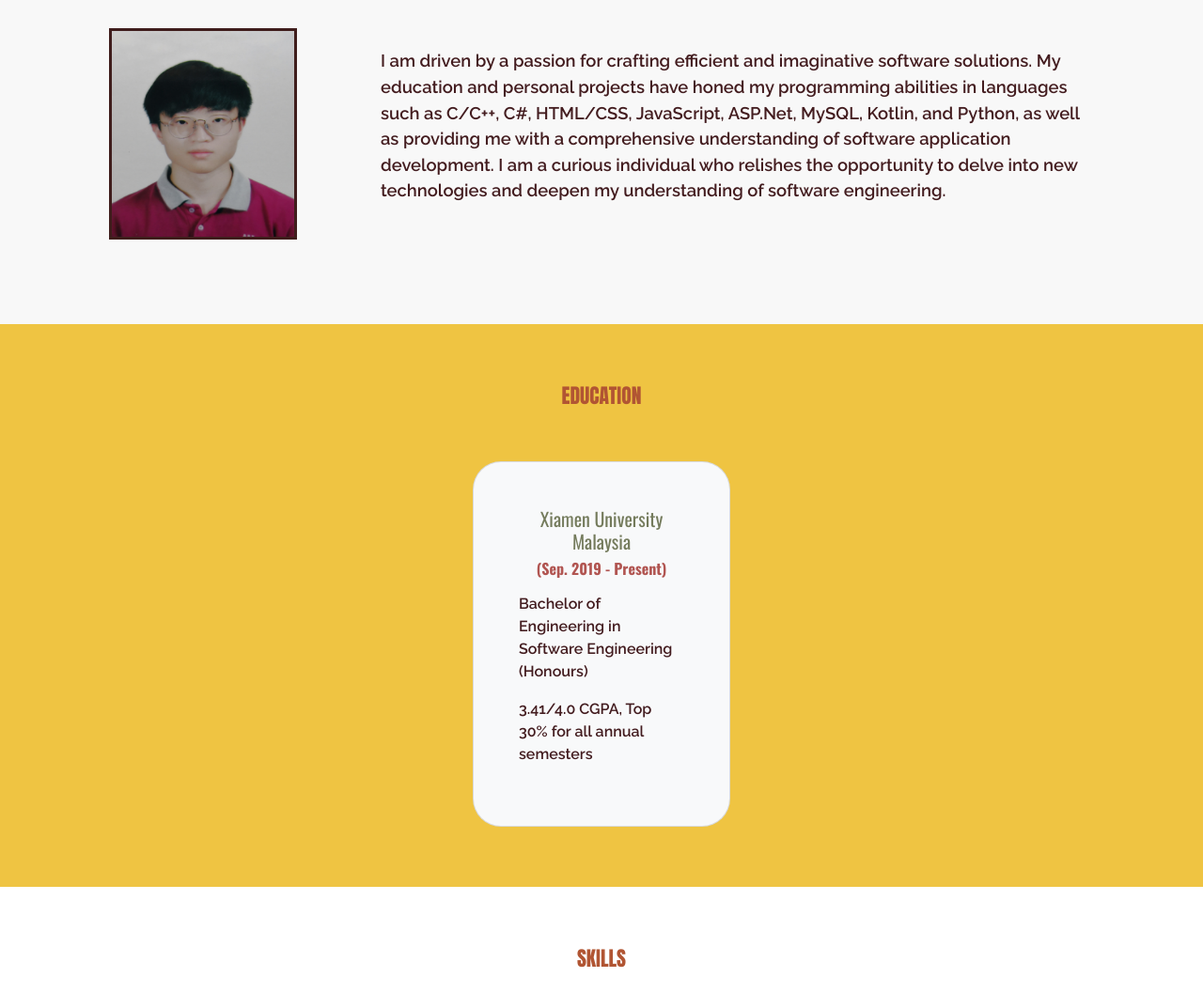
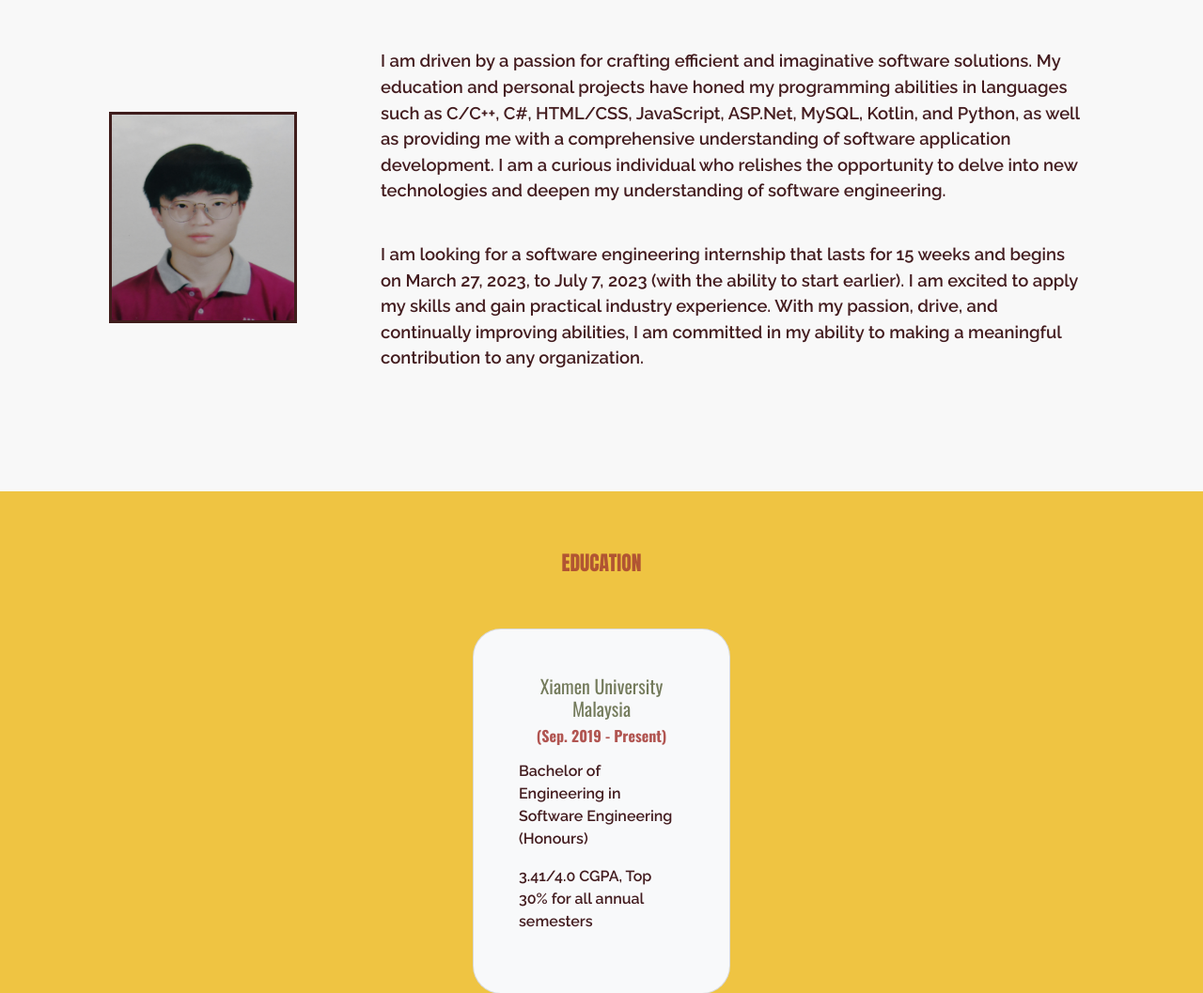
Before and after one commit to GuessBJD/GuessBJD.github.io, a plain HTML site: page index.html in a window 1280 px wide. Shown: the part 781-1838 px from the top of the page at 94% size. Drawn offline with nearby package versions, Linux system fonts and the light colour scheme; a web font is replaced by a local one.

Commit message:
Update index.html

```diff
--- a/index.html
+++ b/index.html
@@ -65,6 +65,10 @@
   				<p>
 	  				I am driven by a passion for crafting efficient and imaginative software solutions. My education and personal projects have honed my programming abilities in languages such as C/C++, C#, HTML/CSS, JavaScript, ASP.Net, MySQL, Kotlin, and Python, as well as providing me with a comprehensive understanding of software application development. I am a curious individual who relishes the opportunity to delve into new technologies and deepen my understanding of software engineering.
   				</p>
+				<br>
+				<p>
+					I am looking for a software engineering internship that lasts for 15 weeks and begins on March 27, 2023, to July 7, 2023 (with the ability to start earlier). I am excited to apply my skills and gain practical industry experience. With my passion, drive, and continually improving abilities, I am committed in my ability to making a meaningful contribution to any organization.
+				</p>
   			</div>
   		</div>
 	</div>
```
